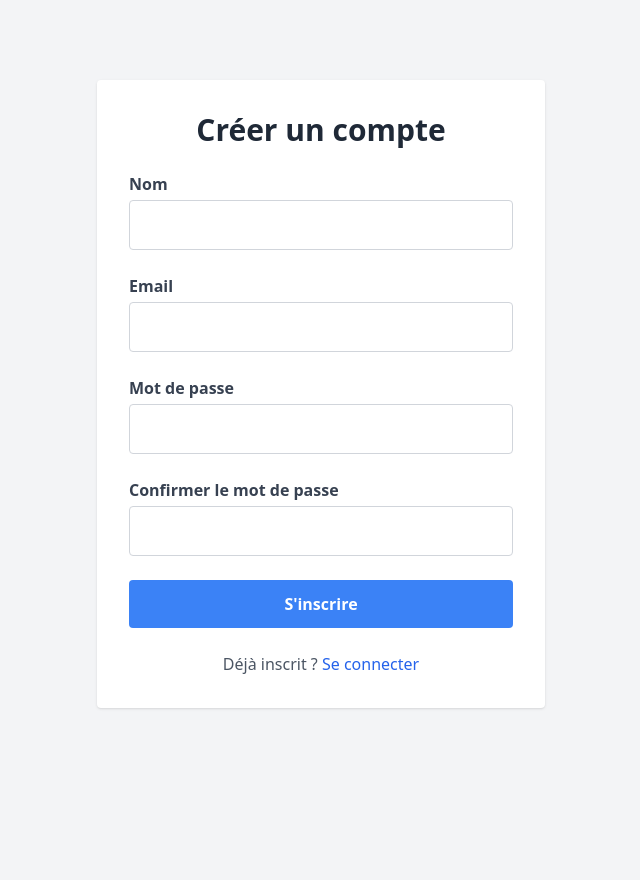
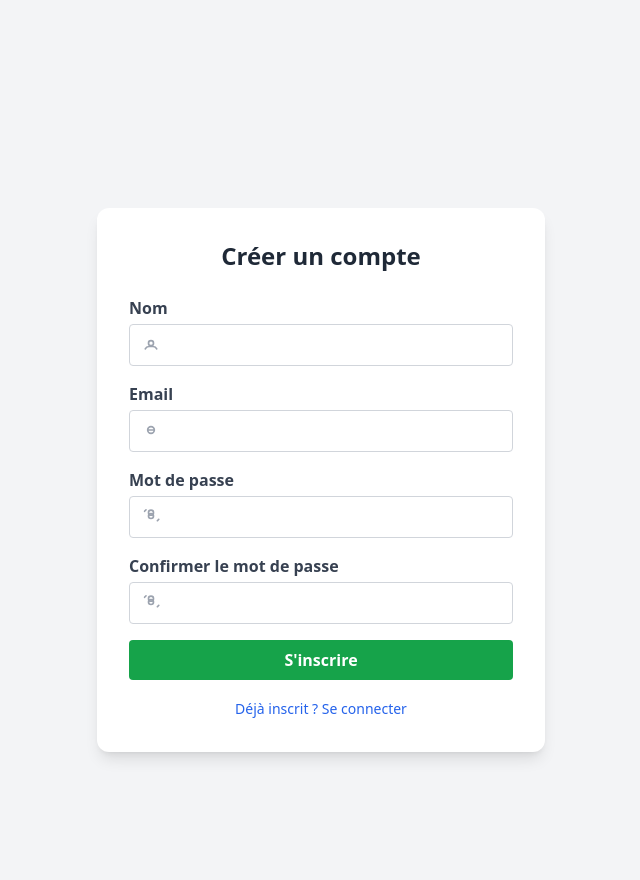
Before and after one commit to Simo02xxx/network_device_site, a Flask app: page /register in a window 1280 px wide. Shown: the whole page, without its empty margins (319-959 px from the left). Run offline with Flask 3, Linux system fonts and the light colour scheme; some libraries are stand-ins or nearby versions.

Commit message:
Amélioration UI/UX de la page d’inscription (formulaire centré, design moderne)

```diff
--- a/app/templates/register.html
+++ b/app/templates/register.html
@@ -1,45 +1,75 @@
 {% extends "base.html" %}
 {% block title %}Inscription{% endblock %}
+
 {% block content %}
-<div class="max-w-md mx-auto bg-white p-8 rounded shadow mt-10">
-    <h2 class="text-3xl font-bold mb-6 text-gray-800 text-center">Créer un compte</h2>
-    <form method="POST" class="space-y-6">
+<div class="flex items-center justify-center min-h-screen">
+    <div class="w-full max-w-md bg-white p-8 rounded-xl shadow-lg">
+        <h2 class="text-2xl font-bold text-center mb-6 text-gray-800">Créer un compte</h2>
+        <form method="POST" class="space-y-4">
             {{ form.hidden_tag() }}
+
+            <!-- Nom -->
             <div>
-            {{ form.name.label(class="block mb-1 font-semibold text-gray-700") }}
-            {{ form.name(class="w-full p-3 border border-gray-300 rounded focus:outline-none focus:ring-2 focus:ring-blue-400") }}
-            {% if form.name.errors %}
-                <p class="text-red-600 text-sm mt-1">{{ form.name.errors[0] }}</p>
-            {% endif %}
+                <label class="block text-gray-700 font-semibold mb-1">{{ form.name.label.text }}</label>
+                <div class="relative">
+                    <span class="absolute left-3 top-2.5 text-gray-400">
+                        <svg class="w-5 h-5" fill="none" stroke="currentColor" stroke-width="2"
+                            viewBox="0 0 24 24"><path stroke-linecap="round" stroke-linejoin="round"
+                            d="M5.121 17.804A5 5 0 0110 15h4a5 5 0 014.879 2.804M15 11a3 3 0 11-6 0 3 3 0 016 0z" /></svg>
+                    </span>
+                    {{ form.name(class="w-full pl-10 p-2 border border-gray-300 rounded focus:outline-none focus:ring-2 focus:ring-blue-500") }}
                 </div>
+            </div>
+
+            <!-- Email -->
             <div>
-            {{ form.email.label(class="block mb-1 font-semibold text-gray-700") }}
-            {{ form.email(class="w-full p-3 border border-gray-300 rounded focus:outline-none focus:ring-2 focus:ring-blue-400") }}
-            {% if form.email.errors %}
-                <p class="text-red-600 text-sm mt-1">{{ form.email.errors[0] }}</p>
-            {% endif %}
+                <label class="block text-gray-700 font-semibold mb-1">{{ form.email.label.text }}</label>
+                <div class="relative">
+                    <span class="absolute left-3 top-2.5 text-gray-400">
+                        <svg class="w-5 h-5" fill="none" stroke="currentColor" stroke-width="2"
+                            viewBox="0 0 24 24"><path stroke-linecap="round" stroke-linejoin="round"
+                            d="M16 12H8m8 0a4 4 0 10-8 0 4 4 0 008 0z" /></svg>
+                    </span>
+                    {{ form.email(class="w-full pl-10 p-2 border border-gray-300 rounded focus:outline-none focus:ring-2 focus:ring-blue-500") }}
                 </div>
+            </div>
+
+            <!-- Mot de passe -->
             <div>
-            {{ form.password.label(class="block mb-1 font-semibold text-gray-700") }}
-            {{ form.password(class="w-full p-3 border border-gray-300 rounded focus:outline-none focus:ring-2 focus:ring-blue-400") }}
-            {% if form.password.errors %}
-                <p class="text-red-600 text-sm mt-1">{{ form.password.errors[0] }}</p>
-            {% endif %}
+                <label class="block text-gray-700 font-semibold mb-1">{{ form.password.label.text }}</label>
+                <div class="relative">
+                    <span class="absolute left-3 top-2.5 text-gray-400">
+                        <svg class="w-5 h-5" fill="none" stroke="currentColor" stroke-width="2"
+                            viewBox="0 0 24 24"><path stroke-linecap="round" stroke-linejoin="round"
+                            d="M12 11c1.657 0 3-1.343 3-3S13.657 5 12 5 9 6.343 9 8s1.343 3 3 3z" /><path stroke-linecap="round" stroke-linejoin="round"
+                            d="M4.318 6.318a10.954 10.954 0 011.664-1.664M19.682 17.682a10.954 10.954 0 001.664-1.664M15 12a3 3 0 11-6 0 3 3 0 016 0z" /></svg>
+                    </span>
+                    {{ form.password(class="w-full pl-10 p-2 border border-gray-300 rounded focus:outline-none focus:ring-2 focus:ring-blue-500") }}
                 </div>
+            </div>
+
+            <!-- Confirmation mot de passe -->
             <div>
-            {{ form.confirm_password.label(class="block mb-1 font-semibold text-gray-700") }}
-            {{ form.confirm_password(class="w-full p-3 border border-gray-300 rounded focus:outline-none focus:ring-2 focus:ring-blue-400") }}
-            {% if form.confirm_password.errors %}
-                <p class="text-red-600 text-sm mt-1">{{ form.confirm_password.errors[0] }}</p>
-            {% endif %}
+                <label class="block text-gray-700 font-semibold mb-1">{{ form.confirm_password.label.text }}</label>
+                <div class="relative">
+                    <span class="absolute left-3 top-2.5 text-gray-400">
+                        <svg class="w-5 h-5" fill="none" stroke="currentColor" stroke-width="2"
+                            viewBox="0 0 24 24"><path stroke-linecap="round" stroke-linejoin="round"
+                            d="M12 11c1.657 0 3-1.343 3-3S13.657 5 12 5 9 6.343 9 8s1.343 3 3 3z" /><path stroke-linecap="round" stroke-linejoin="round"
+                            d="M4.318 6.318a10.954 10.954 0 011.664-1.664M19.682 17.682a10.954 10.954 0 001.664-1.664M15 12a3 3 0 11-6 0 3 3 0 016 0z" /></svg>
+                    </span>
+                    {{ form.confirm_password(class="w-full pl-10 p-2 border border-gray-300 rounded focus:outline-none focus:ring-2 focus:ring-blue-500") }}
                 </div>
+            </div>
+
+            <!-- Bouton -->
             <div>
-            {{ form.submit(class="w-full bg-blue-500 hover:bg-blue-600 text-white font-bold py-3 rounded transition-colors duration-300") }}
+                {{ form.submit(class="w-full bg-green-600 hover:bg-green-700 transition duration-300 text-white font-semibold py-2 px-4 rounded") }}
             </div>
         </form>
-    <p class="mt-6 text-center text-gray-600">
-        Déjà inscrit ?
-        <a href="{{ url_for('main.login') }}" class="text-blue-600 hover:underline">Se connecter</a>
-    </p>
+        <div class="text-center mt-4">
+            <a href="{{ url_for('main.login') }}" class="text-sm text-blue-600 hover:underline">Déjà inscrit ? Se connecter</a>
+        </div>
+    </div>
 </div>
 {% endblock %}
```
Lines whose indentation alone changed are shown as unchanged.
